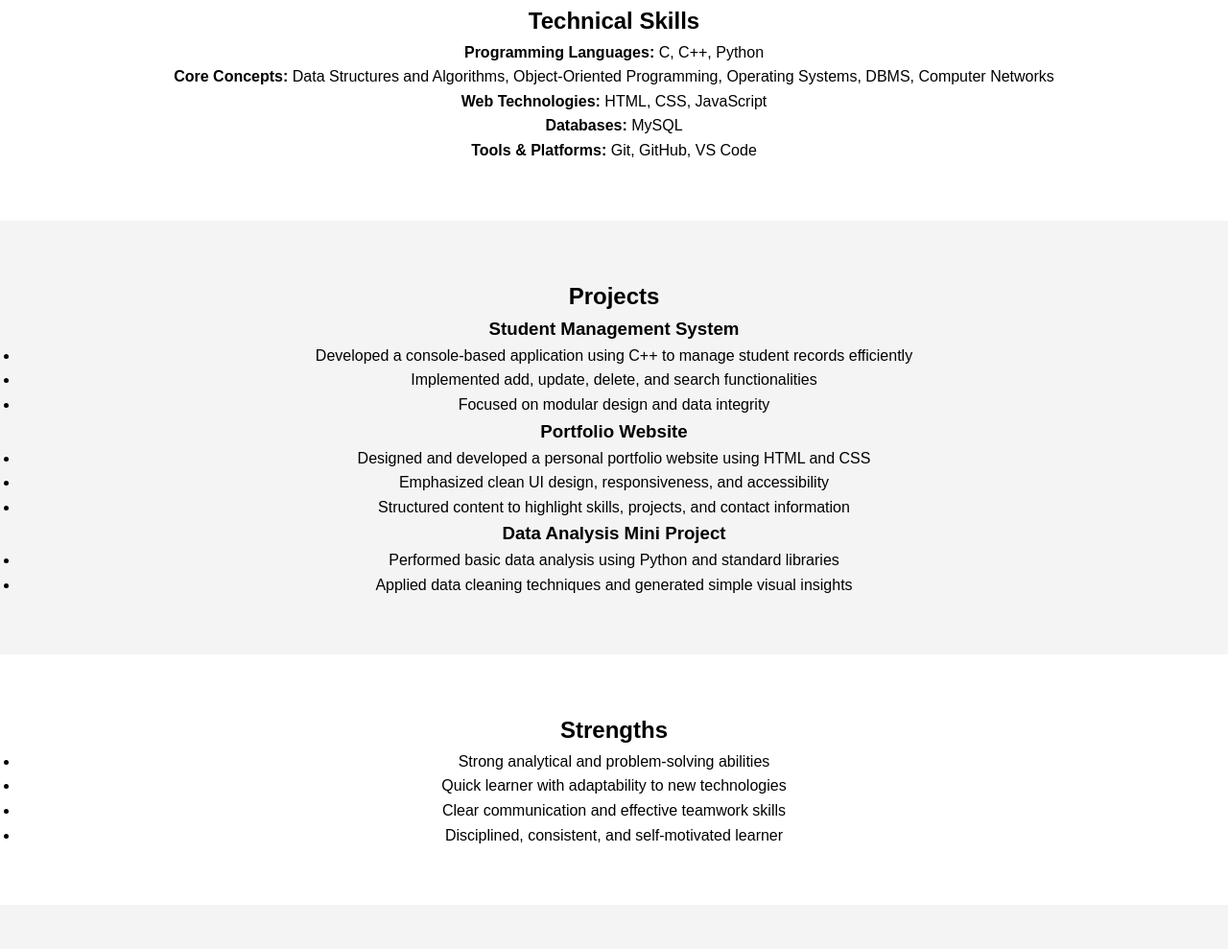
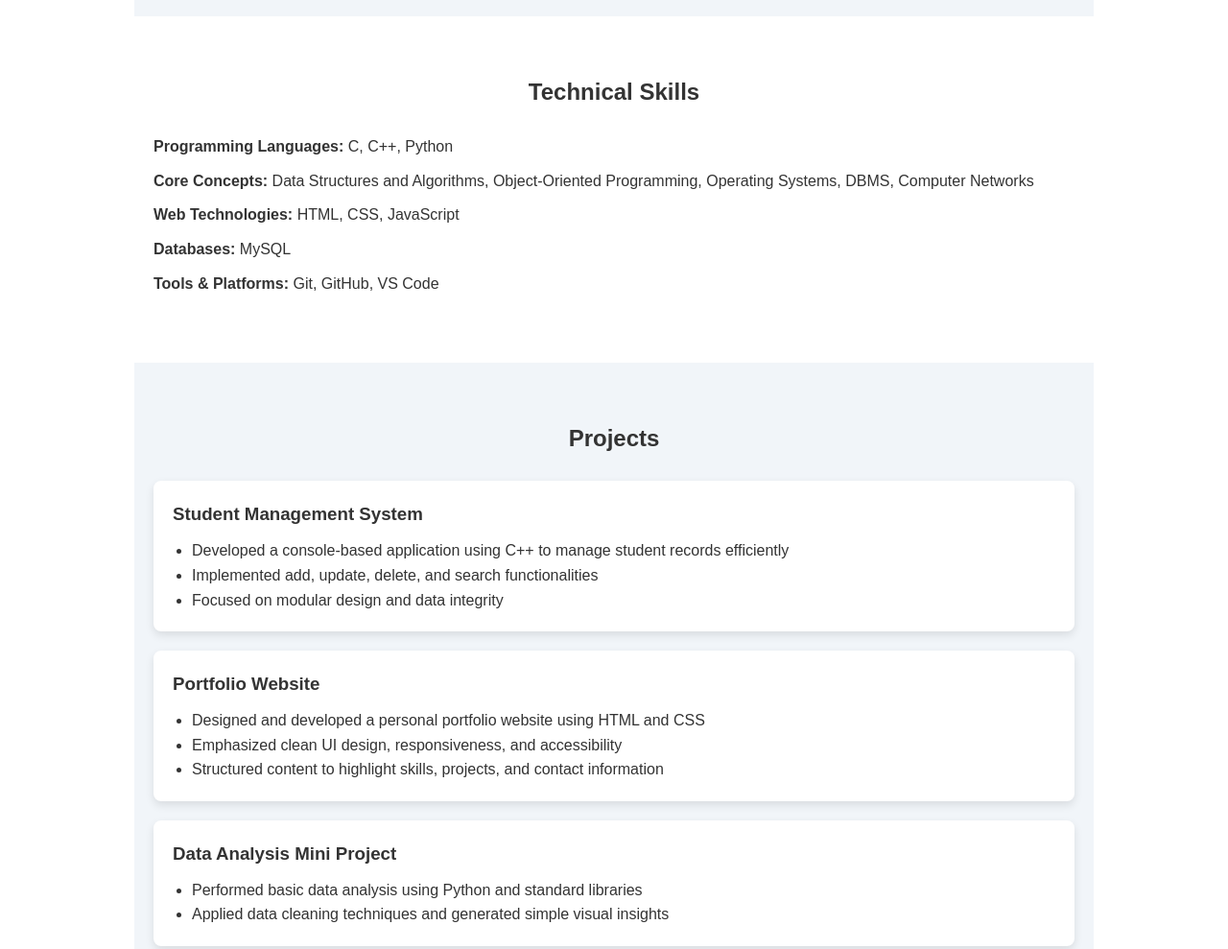
Before and after one commit to bharathkrishnascs24-cmd/portfolio, a plain HTML site: page index.html in a window 1280 px wide. Shown: the part 1292-2281 px from the top of the page at 96% size. Drawn offline with Linux system fonts and the light colour scheme.

Commit message:
Update style.css

```diff
--- a/style.css
+++ b/style.css
@@ -2,16 +2,18 @@
   margin: 0;
   padding: 0;
   box-sizing: border-box;
-  font-family: Arial, sans-serif;
+  font-family: Arial, Helvetica, sans-serif;
 }
 
 body {
   line-height: 1.6;
+  color: #333;
 }
 
+/* Navbar */
 header {
-  background: #111;
-  padding: 1rem 2rem;
+  background: #0f172a;
+  padding: 15px 30px;
 }
 
 .navbar {
@@ -36,59 +38,84 @@ header {
 .nav-links a {
   color: #fff;
   text-decoration: none;
+  font-weight: 500;
 }
 
+/* Hero */
 .hero {
   height: 90vh;
   display: flex;
   flex-direction: column;
   justify-content: center;
   align-items: center;
-  background: linear-gradient(to right, #1e3c72, #2a5298);
+  background: linear-gradient(to right, #1e3a8a, #2563eb);
   color: white;
   text-align: center;
 }
 
 .hero span {
-  color: #ffd700;
+  color: #facc15;
 }
 
-.btn {
-  margin-top: 20px;
-  padding: 10px 20px;
-  background: #ffd700;
-  color: black;
-  text-decoration: none;
-  border-radius: 5px;
+/* Sections */
+.section {
+  padding: 60px 20px;
+  max-width: 1000px;
+  margin: auto;
 }
 
-.section {
-  padding: 60px 20px;
+.section h2 {
   text-align: center;
+  margin-bottom: 25px;
 }
 
 .bg {
-  background: #f4f4f4;
+  background: #f1f5f9;
 }
 
-.skills-grid, .projects-grid {
-  display: grid;
-  grid-template-columns: repeat(auto-fit, minmax(150px, 1fr));
-  gap: 20px;
-  margin-top: 30px;
+/* Skills */
+.skills-box p {
+  margin-bottom: 10px;
 }
 
-.skills-grid div, .card {
+/* Projects */
+.project-card {
+  background: white;
   padding: 20px;
-  background: white;
+  margin-bottom: 20px;
   border-radius: 8px;
-  box-shadow: 0 2px 10px rgba(0,0,0,0.1);
+  box-shadow: 0 4px 10px rgba(0,0,0,0.1);
 }
 
+.project-card h3 {
+  margin-bottom: 10px;
+}
+
+.project-card ul {
+  padding-left: 20px;
+}
+
+/* Strengths */
+.strengths {
+  max-width: 600px;
+  margin: auto;
+}
+
+.strengths li {
+  margin-bottom: 10px;
+}
+
+/* Contact */
+#contact a {
+  color: #2563eb;
+  text-decoration: none;
+}
+
+/* Footer */
 footer {
   text-align: center;
   padding: 20px;
-  background: #111;
+  background: #0f172a;
   color: white;
 }
 
```
